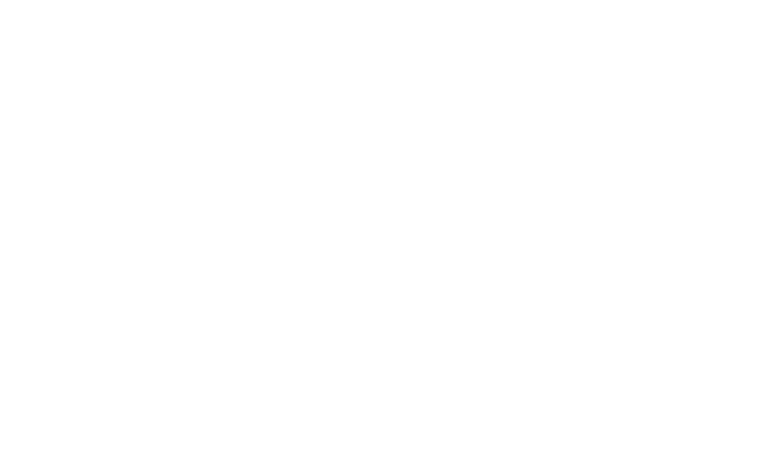
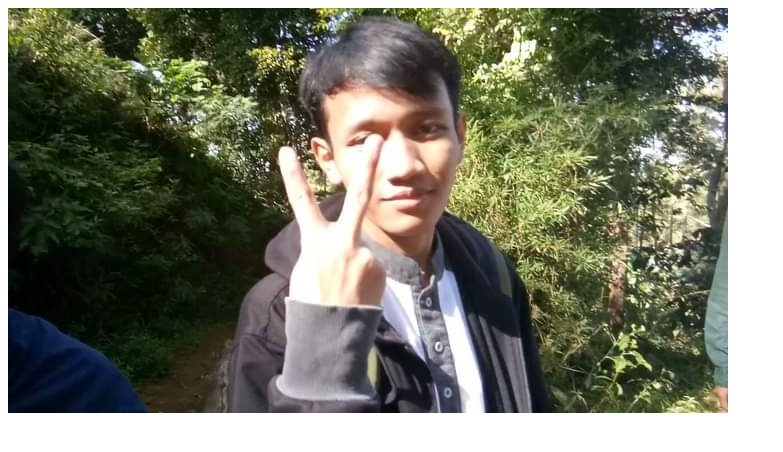
Before and after one commit to ihsan759/-6701190098---assessment1pwb-, a plain HTML site: page foto.html in a window 1280 px wide. Shown: the whole page, without its empty margins (0-783 px from the left). Drawn offline with Linux system fonts and the light colour scheme.

Commit message:
v1.2-[6701190098]

```diff
--- a/foto.html
+++ b/foto.html
@@ -5,6 +5,6 @@
     <title>Title</title>
 </head>
 <body>
-
+<img src="photo.jpeg" alt="photo pribadi">
 </body>
 </html>
```
